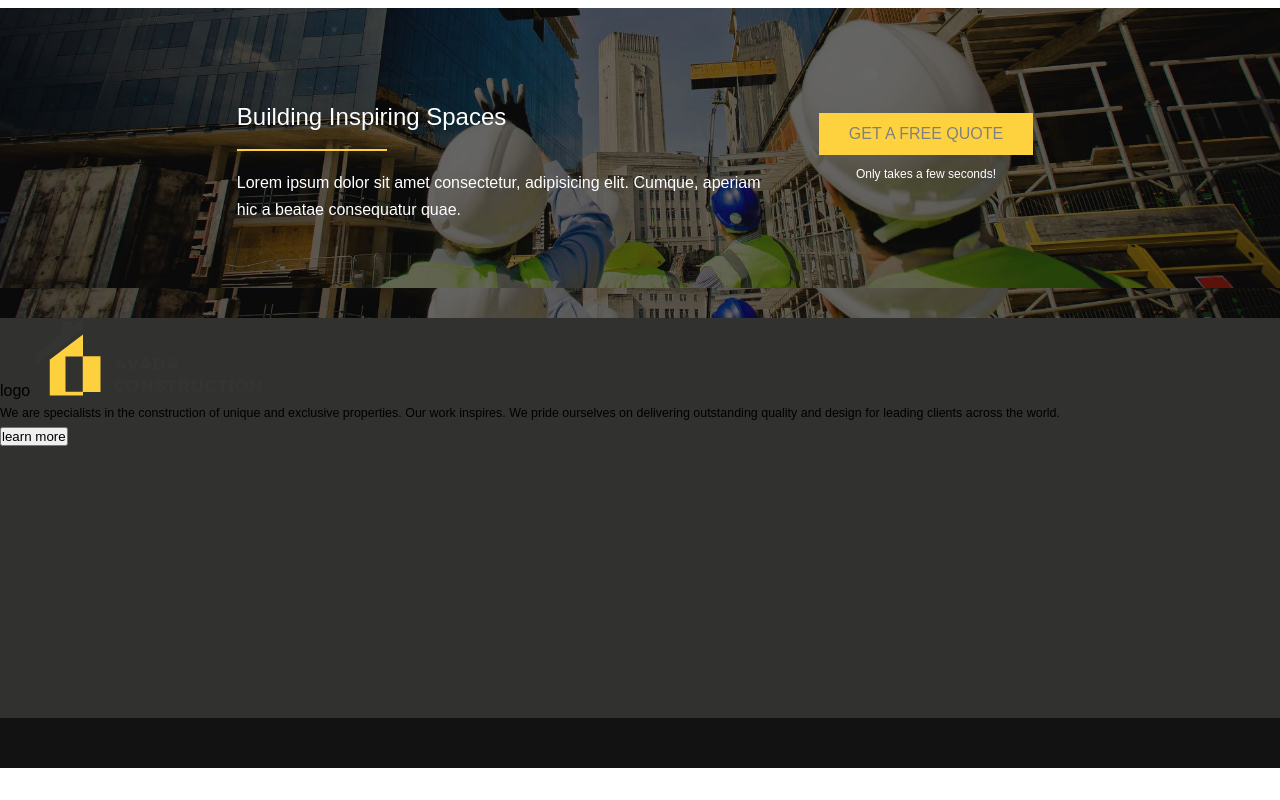
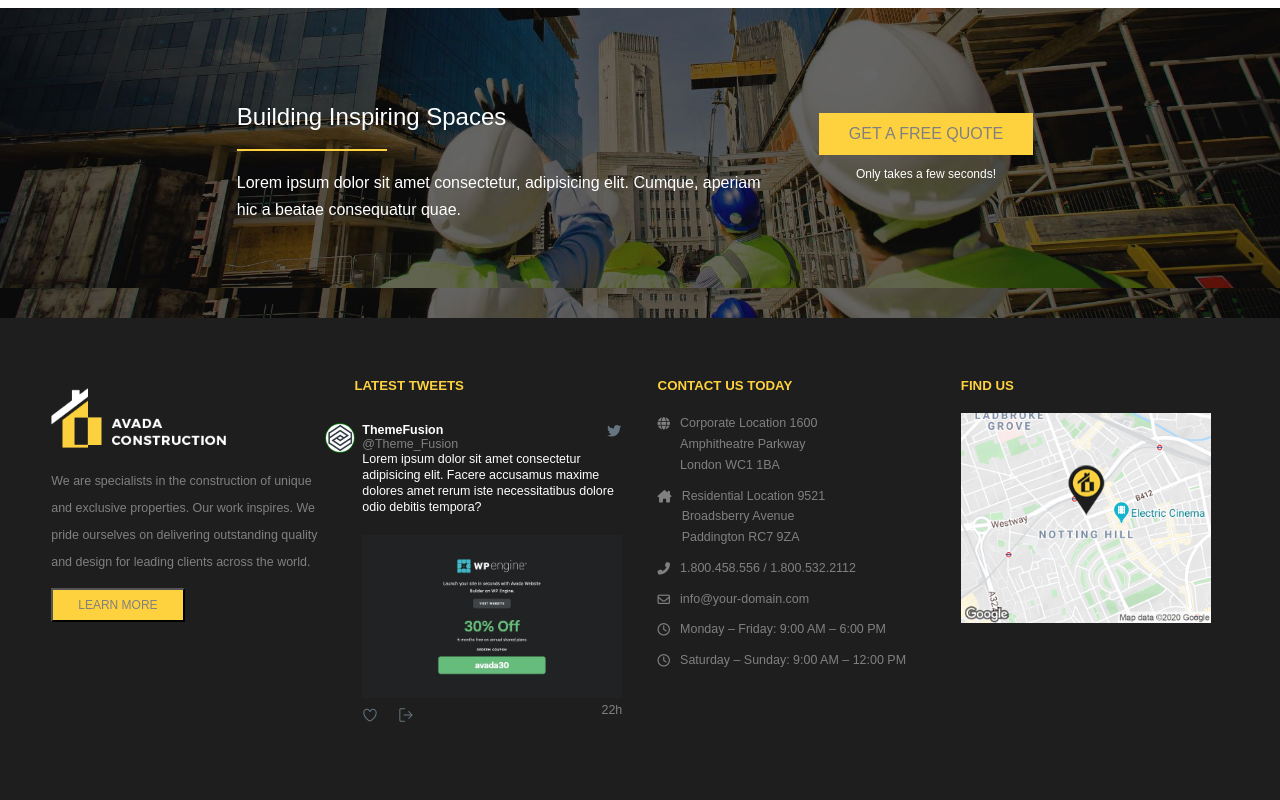
Before and after one commit to Michela-DC/proj-html-vuejs, a Vue app: page / in a window 1280 px wide. Shown: the part 4989-5789 px from the top of the page. Before the commit the page ends 5757 px from the top, so only its background shows below. Built offline with nearby package versions, Linux system fonts and the light colour scheme; a small style sheet from the web is missing.

Commit message:
Added Footer - main section

```diff
--- a/src/App.vue
+++ b/src/App.vue
@@ -32,7 +32,6 @@ import SectionNine from './components/SectionNine.vue'
 import SectionTen from './components/SectionTen.vue'
 import FooterAbout from './components/FooterAbout.vue'
 
-
 export default {
   name: 'App',
   components: {
--- a/src/components/FooterAbout.vue
+++ b/src/components/FooterAbout.vue
@@ -2,23 +2,35 @@
   <footer>
       <div class="footer-container">
           <section class="main-section">
-          <div class="row">
-
-            <div class="col">
-              <div class="card-wrapper">
-                <figure>
-                  logo
-                  <img :src="aboutAvada.logo" alt="">
+            <div class="container">
+                <div class="card" v-for="(item, i) in aboutAvada" :key="i">
+                    <figure class="logo-wrapper" v-if="aboutAvada[i].logo">
+                        <img :src="aboutAvada[i].logo" alt="">
                     </figure>
 
-                <p>{{aboutAvada.info}}</p>
+                    <div v-if="aboutAvada[i].title" class="title">
+                        <h5>{{aboutAvada[i].title}}</h5>
+                    </div>
 
-                <button>{{aboutAvada.button}}</button>
+                    <p class="description" v-if="aboutAvada[i].description">{{aboutAvada[i].description}}</p>
+
+                    <button class="btn-learn-more" v-if="aboutAvada[i].button">{{aboutAvada[i].button}}</button>
+
+                    <FooterTwit v-if="aboutAvada[i].twitImg" :twitImg="aboutAvada[i].twitImg"/>
+
+                    <ul class="contacts-container" v-if="aboutAvada[i].contactList">
+                        <li class="contact-wrapper" v-for="(element, j) in aboutAvada[i].contactList" :key="j">
+                            <i class="contact-icon" :class="element.icon"></i>
+                            <div class="contact-info" v-if="element.info">{{element.info}}</div>
+                            <div class="contact-info-location" v-else>{{element.infoLocation}}</div>
+                        </li>
+                    </ul>
+
+                    <figure class="location-wrapper" v-if="aboutAvada[i].image">
+                        <img class="location" :src="aboutAvada[i].image" alt="">
+                    </figure>
                 </div>
             </div>
-
-          </div>
-
           </section>
 
           <section class="secondary-section">
@@ -29,16 +41,60 @@
 </template>
 
 <script>
+import FooterTwit from './FooterTwit.vue';
+
 export default {
     name: 'FooterAbout',
+    components: {
+      FooterTwit
+    },
 
     data () {
       return {
-        aboutAvada: {
-          logo: require('../assets/images/construction_logo.png'),
-          info: 'We are specialists in the construction of unique and exclusive properties. Our work inspires. We pride ourselves on delivering outstanding quality and design for leading clients across the world.',
+        aboutAvada: [
+          {
+            logo: require ('../assets/images/footer-logo.png'),
+            description: 'We are specialists in the construction of unique and exclusive properties. Our work inspires. We pride ourselves on delivering outstanding quality and design for leading clients across the world.',
             button: 'learn more',
+          },
+          {
+            title: 'latest tweets',
+            twitImg: require('../assets/images/En2TRxLW4AEiWUN.jpeg'),
+          },
+          {
+            title: 'Contact us today',
+            contactList: [
+              {
+                icon: 'fa-solid fa-globe',
+                infoLocation: 'Corporate Location 1600 Amphitheatre Parkway London WC1 1BA'
+              },
+              {
+                icon: 'fa-solid fa-house-chimney',
+                infoLocation: 'Residential Location 9521 Broadsberry Avenue Paddington RC7 9ZA'
+              },
+              {
+                icon: 'fa-solid fa-phone-flip',
+                info: '1.800.458.556 / 1.800.532.2112'
+              },
+              {
+                icon: 'fa-regular fa-envelope',
+                info: 'info@your-domain.com'
+              },
+              {
+                icon: 'fa-regular fa-clock',
+                info: 'Monday – Friday: 9:00 AM – 6:00 PM'
+              },
+              {
+                icon: 'fa-regular fa-clock',
+                info: 'Saturday – Sunday: 9:00 AM – 12:00 PM'
               }
+            ]
+          },
+          {
+            title: 'find us',
+            image: require ('../assets/images/construction_map_pin.png')
+          }
+        ],
       }
     }
 }
@@ -50,32 +106,80 @@ export default {
 @import '../assets/scss/mixins.scss';
 
 .footer-container{
-  min-height: 450px;
   position: relative;
   display: flex;
   flex-direction: column;
 }
 
 .main-section{
-  background-color: $dark-color;
-  height: 400px;
+  background-color: #1E1E1E;
+}
+
+.container{
+  margin: 0 auto;
+  display: flex;
+  gap: 3%;
+  padding: 60px 0;
+  width: 92%;
 
   .card{
-    border: 1px solid red;
+      width: calc(91% / 4);
       margin-bottom: 10px;
+
+      .logo-wrapper{
+          padding-top: 10px;
+          height: 70px;
+          margin-bottom: 20px;
+
+          img{
+            height: 100%;
+          }
+      }
 
       .title{
           color: $light-color;
           text-transform: uppercase;
+          margin-bottom: 20px;
       }
 
-    .info-gray{
+      .description{
           color: $gray-font;
+          margin-bottom: 12px
       }
 
-    .info-white{
-      color: white;
+      .btn-learn-more{
+        @include btn-light;
+        font-size: 0.75rem;
+        text-transform: uppercase;
+        padding: 8px 25px;
       }
+
+      .location-wrapper{
+          .location{
+              width: 250px;
+          }
+      }
+
+      .contacts-container{
+          .contact-wrapper{
+              color: $gray-font;
+              margin-bottom: 10px;
+              font-size: 0.78rem;
+              line-height: 1.30rem;
+              display: flex;
+              // width: 60%;
+
+              .contact-icon{
+                padding: 5px 10px 0 0;
+              }
+
+              .contact-info-location{
+                width: 60%;
+              }
+
+          }
+      }
+
   }
 }
 
--- /dev/null
+++ b/src/components/FooterTwit.vue
@@ -0,0 +1,125 @@
+<template>
+    <div class="twit-container">
+        <div class="twit-content">
+            <div class="account-logo-wrapper">
+                <img class="account-logo" src="../assets/images/3a74ce3d0532b7773b174c45ca3bd05a_normal.png" alt="">
+            </div>
+
+            <svg class="twitter-icon" xmlns="http://www.w3.org/2000/svg" viewBox="0 0 72 72"><path fill="none" d="M0 0h72v72H0z"/><path class="icon" fill="#667580" d="M68.812 15.14c-2.348 1.04-4.87 1.744-7.52 2.06 2.704-1.62 4.78-4.186 5.757-7.243-2.53 1.5-5.33 2.592-8.314 3.176C56.35 10.59 52.948 9 49.182 9c-7.23 0-13.092 5.86-13.092 13.093 0 1.026.118 2.02.338 2.98C25.543 24.527 15.9 19.318 9.44 11.396c-1.125 1.936-1.77 4.184-1.77 6.58 0 4.543 2.312 8.552 5.824 10.9-2.146-.07-4.165-.658-5.93-1.64-.002.056-.002.11-.002.163 0 6.345 4.513 11.638 10.504 12.84-1.1.298-2.256.457-3.45.457-.845 0-1.666-.078-2.464-.23 1.667 5.2 6.5 8.985 12.23 9.09-4.482 3.51-10.13 5.605-16.26 5.605-1.055 0-2.096-.06-3.122-.184 5.794 3.717 12.676 5.882 20.067 5.882 24.083 0 37.25-19.95 37.25-37.25 0-.565-.013-1.133-.038-1.693 2.558-1.847 4.778-4.15 6.532-6.774z"/></svg>
+
+            <div class="account">ThemeFusion</div>
+            <div class="account-id">@Theme_Fusion</div>
+
+            <p class="twit-text">
+                Lorem ipsum dolor sit amet consectetur adipisicing elit. Facere accusamus maxime dolores amet rerum iste necessitatibus dolore odio debitis tempora?
+            </p>
+
+            <figure class="twit-img-wrapper">
+                <img :src="twitImg" alt="">
+            </figure>
+
+            <div class="bottom-svg">
+                <svg class="heart" xmlns="http://www.w3.org/2000/svg" width="24" height="24" viewBox="0 0 24 24"><path class="icon" fill="#667580" d="M12 21.638h-.014C9.403 21.59 1.95 14.856 1.95 8.478c0-3.064 2.525-5.754 5.403-5.754 2.29 0 3.83 1.58 4.646 2.73.813-1.148 2.353-2.73 4.644-2.73 2.88 0 5.404 2.69 5.404 5.755 0 6.375-7.454 13.11-10.037 13.156H12zM7.354 4.225c-2.08 0-3.903 1.988-3.903 4.255 0 5.74 7.035 11.596 8.55 11.658 1.52-.062 8.55-5.917 8.55-11.658 0-2.267-1.822-4.255-3.902-4.255-2.528 0-3.94 2.936-3.952 2.965-.23.562-1.156.562-1.387 0-.015-.03-1.426-2.965-3.955-2.965z"/></svg>
+                <svg class="exit" xmlns="http://www.w3.org/2000/svg" width="24" height="24" viewBox="0 0 24 24"><path class="icon" fill="#667580" d="M21.78 11.47l-5.14-5.14c-.292-.292-.767-.292-1.06 0s-.293.77 0 1.062l3.858 3.858H8.918c-.415 0-.75.336-.75.75s.335.75.75.75h10.52l-3.857 3.858c-.29.293-.29.768 0 1.06.148.147.34.22.53.22s.386-.072.53-.22l5.14-5.138c.294-.293.294-.767 0-1.06z"/><path class="icon" fill="#667580" d="M9.944 20.5H4.292c-.437 0-.792-.355-.792-.792V4.292c0-.437.355-.792.792-.792h5.652c.414 0 .75-.336.75-.75S10.358 2 9.944 2H4.292C3.028 2 2 3.028 2 4.292v15.416C2 20.972 3.028 22 4.292 22h5.652c.414 0 .75-.336.75-.75s-.336-.75-.75-.75z"/></svg>
+                <span class="hour">22h</span>
+            </div>
+        </div>
+    </div>
+</template>
+
+<script>
+export default {
+    name: 'FooterTwit',
+    props: [
+        'twitImg',
+    ]
+
+}
+</script>
+
+<style lang="scss" scoped>
+
+@import '../assets/scss/variables.scss';
+@import '../assets/scss/mixins.scss';
+
+.twit-container{
+    color: white;
+    display: flex;
+    flex-direction: column;
+    align-items: flex-end;
+
+    padding-top: 10px;
+
+    .twit-content{
+        max-width: 260px;
+        font-size: 0.78rem;
+        position: relative;
+
+        .account-logo-wrapper{
+            border: 1px solid green;
+            position: absolute;
+            top: 0;
+            // right: 100%;
+            left: -37px;
+            border-radius: 50%;
+            overflow: hidden;
+            height: 30px;
+            width: 30px;
+
+            .account-logo{
+                width: 100%;
+            }
+        }
+
+        .twitter-icon{
+            width: 16px;
+            position: absolute;
+            right: 0;
+            top: 0px;
+        }
+
+        .account{
+            font-weight: bold;
+        }
+
+        .account-id{
+            color: $gray-font;
+        }
+
+        .twit-text{
+            line-height: 1rem;
+            margin-bottom: 20px;
+        }
+
+        .twit-img-wrapper{
+            width: 260px;
+            margin-bottom: 5px;
+
+            img{
+            width: 100%;
+            display: block;
+            }
+        }
+
+        .bottom-svg{
+            position: relative;
+
+            svg{
+                width: 16px;
+            }
+
+            .heart{
+                margin-right: 20px;
+            }
+
+            .hour{
+                position: absolute;
+                right: 0;
+                color: $gray-font;
+            }
+        }
+    }
+
+}
+
+</style>
```
Also changed, not shown: src/assets/images/footer-logo.png (added), src/assets/images/image (1).svg (added). Lines whose indentation alone changed are shown as unchanged.
